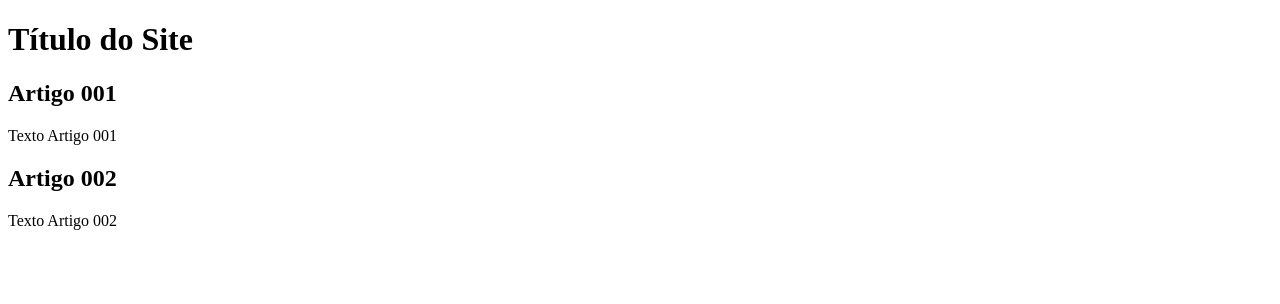
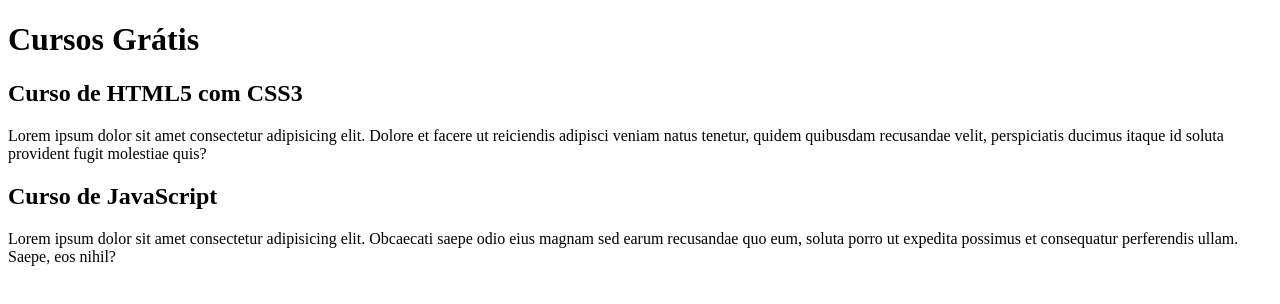
Before and after one commit to joelshel/projeto-site, a plain HTML site: page index.html in a window 1280 px wide. Drawn offline with Linux system fonts and the light colour scheme.

Commit message:
comecei a escrever conteúdo

```diff
--- a/index.html
+++ b/index.html
@@ -8,15 +8,15 @@
 <body>
     <main>
         <header>
-            <h1>Título do Site</h1>
+            <h1>Cursos Grátis</h1>
         </header>
         <article>
-            <h2>Artigo 001</h2>
-            <p>Texto Artigo 001</p>
+            <h2>Curso de HTML5 com CSS3</h2>
+            <p>Lorem ipsum dolor sit amet consectetur adipisicing elit. Dolore et facere ut reiciendis adipisci veniam natus tenetur, quidem quibusdam recusandae velit, perspiciatis ducimus itaque id soluta provident fugit molestiae quis?</p>
         </article>
         <article>
-            <h2>Artigo 002</h2>
-            <p>Texto Artigo 002</p>
+            <h2>Curso de JavaScript</h2>
+            <p>Lorem ipsum dolor sit amet consectetur adipisicing elit. Obcaecati saepe odio eius magnam sed earum recusandae quo eum, soluta porro ut expedita possimus et consequatur perferendis ullam. Saepe, eos nihil?</p>
         </article>
     </main>
 </body>
```
